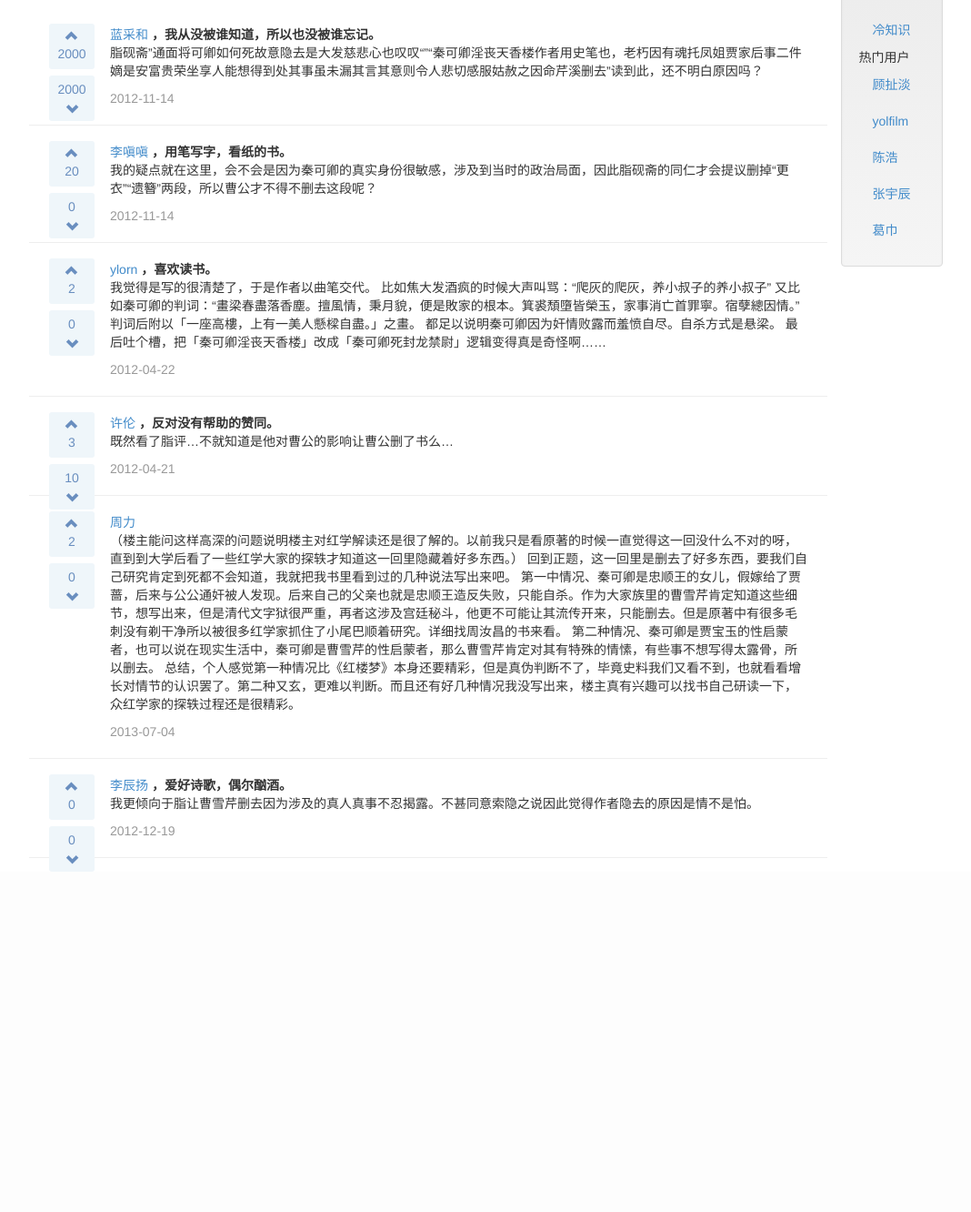
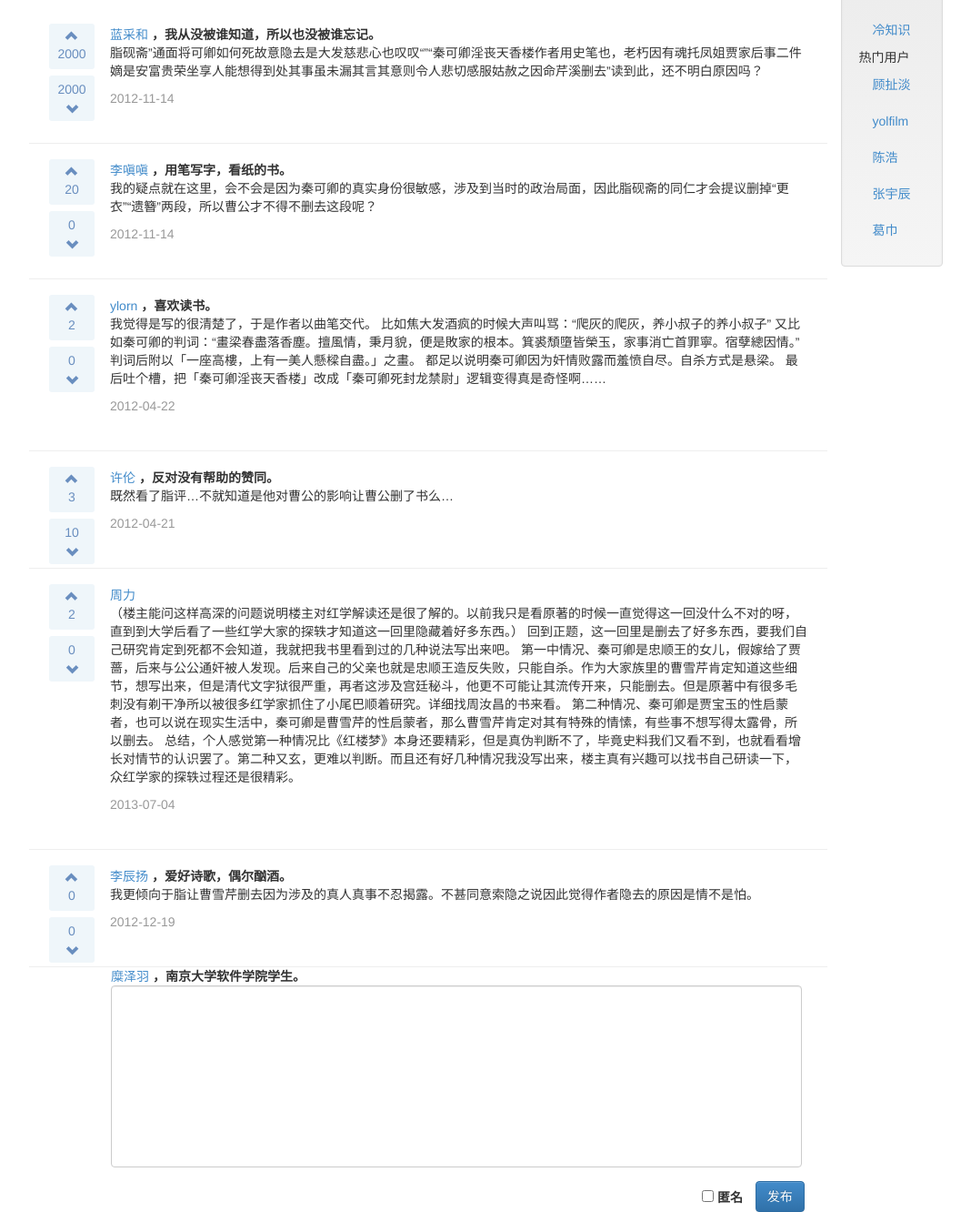
Before and after one commit to ZeyuMi/MiAnswer, a PHP site: page /public/questiondetail.html in a window 1280 px wide. Shown: the part 252-1584 px from the top of the page at 91% size, without its empty margins (23-1091 px from the left). Before the commit the page ends 1210 px from the top, so only its background shows below. Run offline with PHP 8.4, Linux system fonts and the light colour scheme.

Commit message:
finish detialquestion html

```diff
--- a/public/css/customstyle.css
+++ b/public/css/customstyle.css
@@ -44,7 +44,14 @@ body {
 }
 
 .answer-content{
+	position:relative;
 	padding-left:70px;
+	padding-bottom:20px;
+}
+
+.post-content{
+	position:relative;
+	padding-left:90px;
 }
 
 .uparrow{
@@ -86,7 +93,21 @@ body {
 	padding:19px;
 	border-bottom: 1px solid #eee;
 }
+#anonymous{
+	position:relative;
+	top:0px;
+	left:650px;
+}
+.post-btn{
+	position:relative;
+	left:660px;
+	top:0px;
+}
 
+#post-area{
+	width:760px;
+	resize:none;
+}
 .form-element{
 	margin-bottom:15px;
 }
--- a/public/questiondetail.html
+++ b/public/questiondetail.html
@@ -210,6 +210,22 @@
 						</div>
 					</div>
 				</div>
+
+				<div class="row">
+					<div class="post-content">
+						<div class="answer-head">
+							<a href="#">糜泽羽</a>
+							<strong>，南京大学软件学院学生。</strong>
+							<form action="../index.php/users/register" method="post" class="form-inline">
+								<textarea id="post-area" class="form-control mywidth form-element" style="height:200px"></textarea>
+								<label id="anonymous"class="checkbox">
+									<input type="checkbox" value="remember-me"> 匿名
+								</label>
+								<button class="btn btn-primary post-btn" type="submit">发布</button>
+							</form>
+						</div>
+					</div>
+				</div>
 			</div>
 			<div class="col-md-3">
 				<div class="well sidebar-nav" data-spy="affix">
```
Also changed, not shown: 1 other file.
